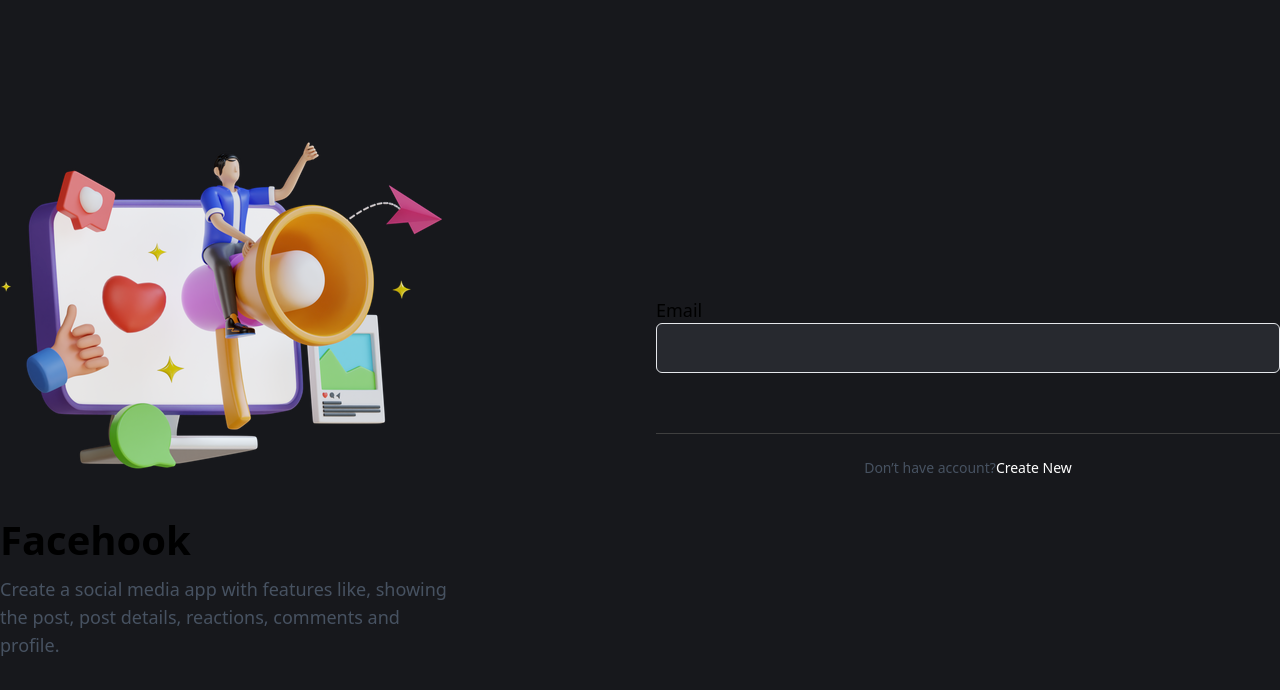
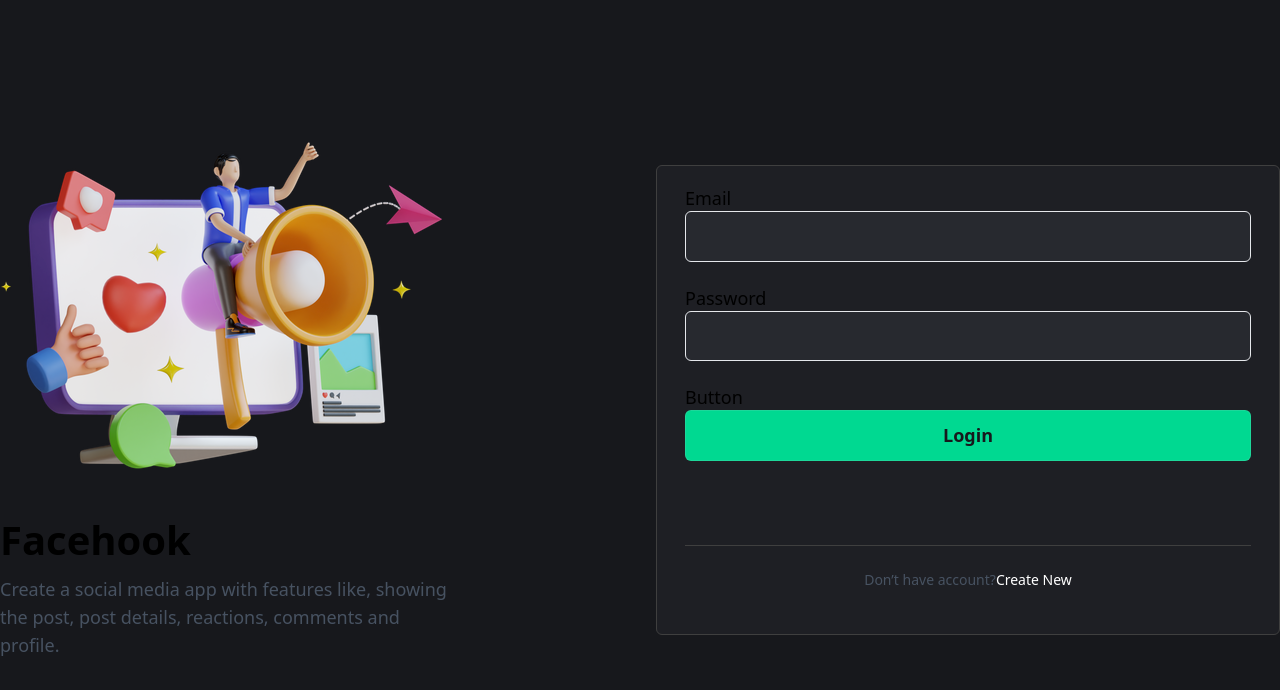
Before and after one commit to kaioumdev/FaceHook, a React (Vite) app: page /login in a window 1280 px wide. Shown: the top 690 px of the page. Built offline with nearby package versions, Linux system fonts and the light colour scheme.

Commit message:
successfully create the form by input email & password

```diff
--- a/src/components/auth/LoginForm.jsx
+++ b/src/components/auth/LoginForm.jsx
@@ -11,11 +11,22 @@ const LoginForm = () => {
     }
     return (
         <form className='border-b border-[#3F3F3F] pb-10 lg:pb-[60px]' onSubmit={handleSubmit(submitForm)}>
-            <Field label="Email">
+            <Field label="Email" error={errors.email}>
                 <input
                     {...register("email", { required: "Email ID is Required" })}
                     className={`w-full rounded-md border border-[#CCCCCC]/[14%] bg-[#27292F]  p-1.5 focus:outline-none lg:p-3 ${!!errors.email ? "border-red-500" : "border-gray-200"}`}
                     type="email" name="email" id="email" />
+            </Field>
+            <Field label="Password" error={errors.password}>
+                <input
+                    {...register("password", { required: "Password is Required", minLength: { value: 8, message: "Password must be at least 8 characters long" } })}
+                    className={`w-full rounded-md border border-[#CCCCCC]/[14%] bg-[#27292F]  p-1.5 focus:outline-none lg:p-3 ${!!errors.email ? "border-red-500" : "border-gray-200"}`}
+                    type="password" name="password" id="password" />
+            </Field>
+            <Field label="Button">
+                <button className='w-full rounded-md border border-[#CCCCCC]/[14%] p-1.5 focus:outline-none lg:p-3 bg-[#00D991] font-bold text-[#17181C] transition-all hover:opacity-90'>
+                    Login
+                </button>
             </Field>
         </form>
     )
--- a/src/components/common/Field.jsx
+++ b/src/components/common/Field.jsx
@@ -5,7 +5,7 @@ import React from 'react'
 const Field = ({ label, children, htmlFor, error }) => {
     const id = htmlFor || getChildId(children)
     return (
-        <div className='form-control'>
+        <div className='mb-6 space-y-2.5'>
             {label && <label htmlFor={id} className='leading-[138%] lg:text-lg'>{label}
                 {children}</label>}
             {!!error && <div role="alert" className='text-red-600'>{error.message}</div>}
--- a/src/pages/LoginPage.jsx
+++ b/src/pages/LoginPage.jsx
@@ -23,7 +23,7 @@ const LoginPage = () => {
                             </p>
                         </div>
                     </div>
-                    <div className="card">
+                    <div className="rounded-md border border-[#3F3F3F] bg-[#1E1F24] px-4 py-4 lg:px-7 lg:py-5">
                         <LoginForm></LoginForm>
                         {/* <form className="border-b border-[#3F3F3F] pb-10 lg:pb-[60px]">
                             <div className="form-control">
@@ -55,7 +55,7 @@ const LoginPage = () => {
                             <p className="text-center text-xs text-gray-600/95 lg:text-sm">
                                 Don’t have account?
                                 <Link
-                                    className="text-white transition-all hover:text-lwsGreen hover:underline"
+                                    className="text-white transition-all hover:text-[#00D991] hover:underline"
                                     to="/registar"
                                 >Create New</Link>
                             </p>
```
